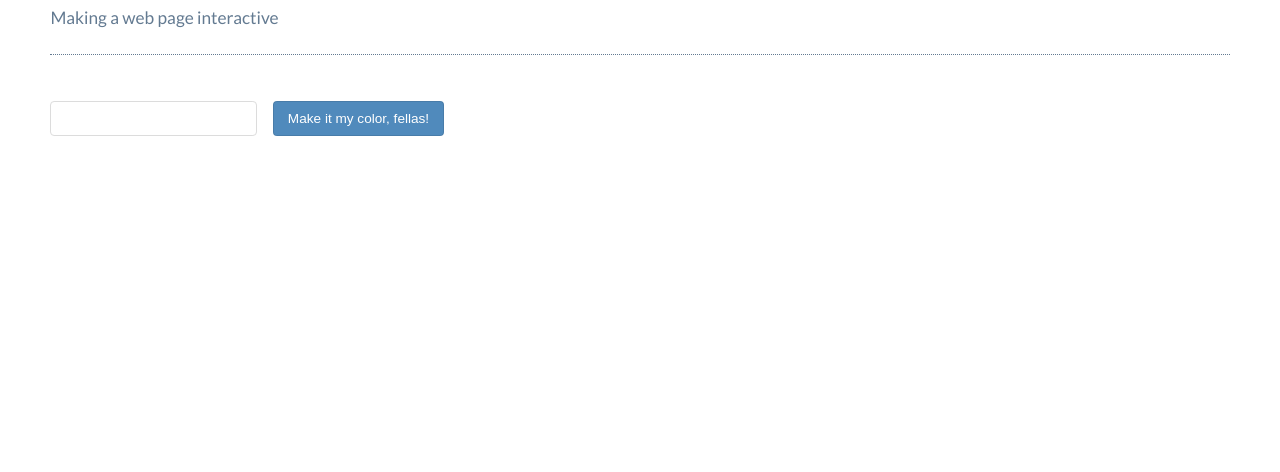
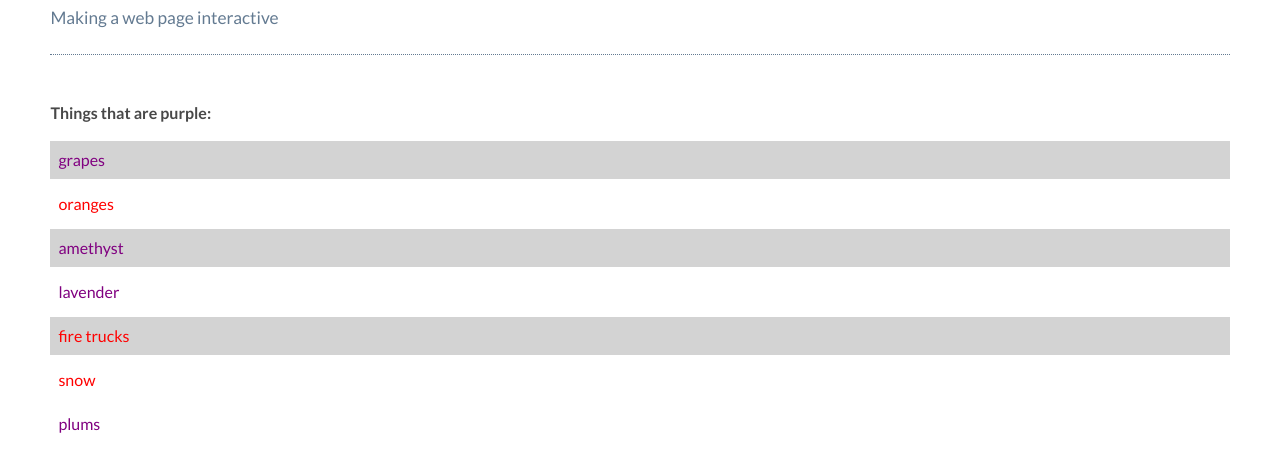
Before and after one commit to brodielgress/TeamTreeHouse_JavaScriptPractice, a plain HTML site: page index.html in a window 1280 px wide. Shown: the part 88-560 px from the top of the page. Drawn offline with Linux system fonts and the light colour scheme.

Commit message:
document selector practice finished

```diff
--- a/app.js
+++ b/app.js
@@ -1,11 +1,29 @@
-const myHeading = document.getElementById('myHeading');
-const myButton = document.getElementById('myButton');
-const myTextInput = document.getElementById('myTextInput');
+// const myHeading = document.getElementsByTagName('h1')[0];
+// const myButton = document.getElementById('myButton');
+// const myTextInput = document.getElementById('myTextInput');
 
-myButton.addEventListener('click', () => {
-    myHeading.style.color = myTextInput.value;
-});
+// myButton.addEventListener('click', () => {
+//     myHeading.style.color = myTextInput.value;
+// });
 
-myTextInput.addEventListener('keypress', function (e) {
-    myHeading.style.color = myTextInput.value;
-})
+// myTextInput.addEventListener('keypress', function (e) {
+//     myHeading.style.color = myTextInput.value;
+// })
+
+const myList = document.getElementsByTagName('li');
+
+for (let i = 0; i < myList.length; i += 1) {
+    myList[i].style.color = 'purple';
+}
+
+const errorNotPurple = document.querySelectorAll('.error-not-purple');
+
+for (let i = 0; i < errorNotPurple.length; i += 1) {
+    errorNotPurple[i].style.color = 'red';
+}
+
+const evens = document.querySelectorAll('li:nth-child(odd)');
+
+for (let i = 0; i < errorNotPurple.length; i += 1) {
+    evens[i].style.backgroundColor = 'lightgray';
+}
--- a/index.html
+++ b/index.html
@@ -7,8 +7,18 @@
   <body>
     <h1 id="myHeading">JavaScript and the DOM</h1>
     <p>Making a web page interactive</p>
-    <input type="text" id="myTextInput">
-    <button id="myButton">Make it my color, fellas!</button>
+    <!-- <input type="text" id="myTextInput">
+    <button id="myButton">Make it my color, fellas!</button> -->
+    <p title="label">Things that are purple:</p>
+    <ul>
+      <li>grapes</li>
+      <li class="error-not-purple">oranges</li>
+      <li>amethyst</li>
+      <li>lavender</li>
+      <li class="error-not-purple">fire trucks</li>
+      <li class="error-not-purple">snow</li>
+      <li>plums</li>
+    </ul>
     <script src="app.js"></script>
   </body>
 </html>
```
